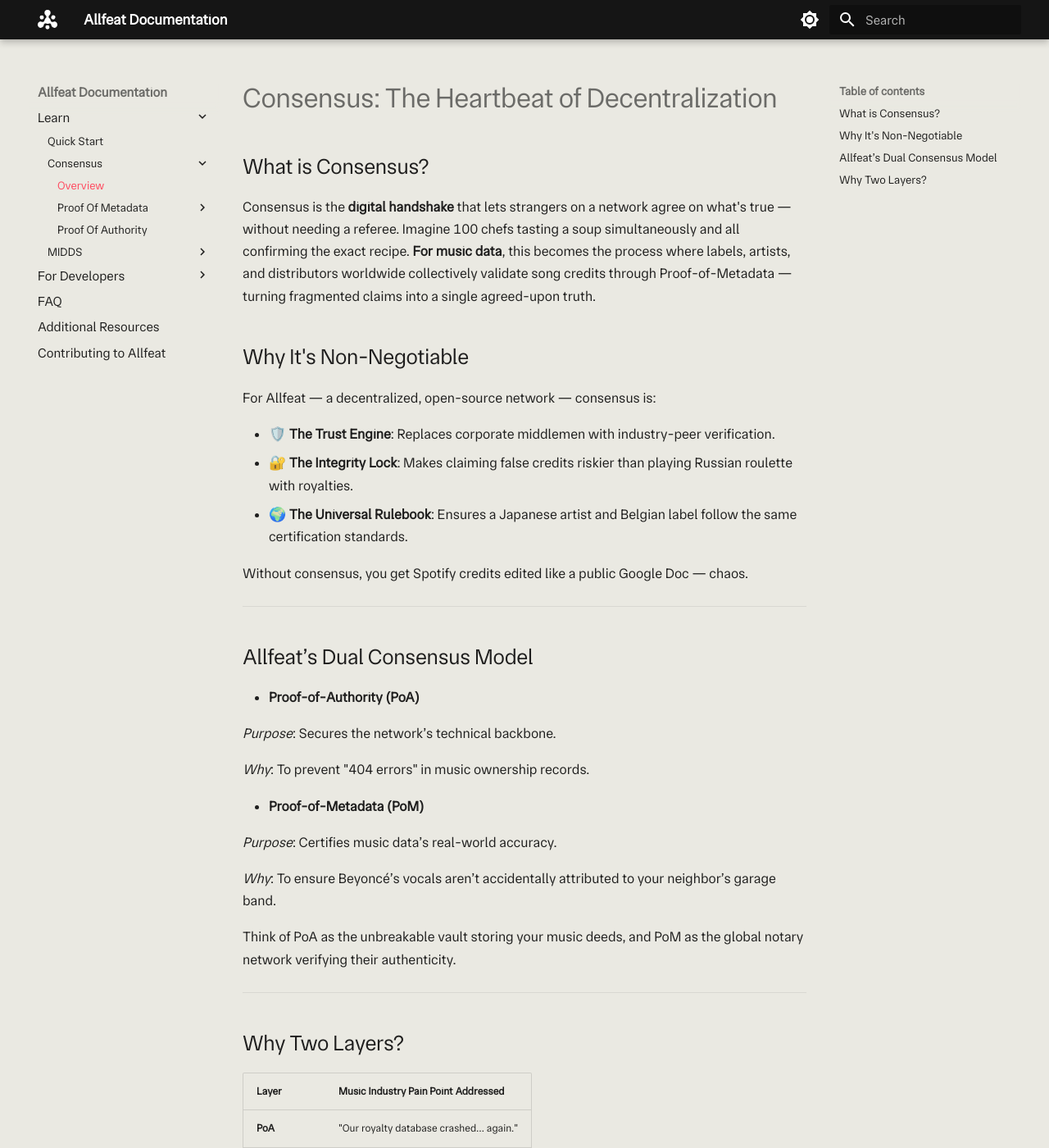
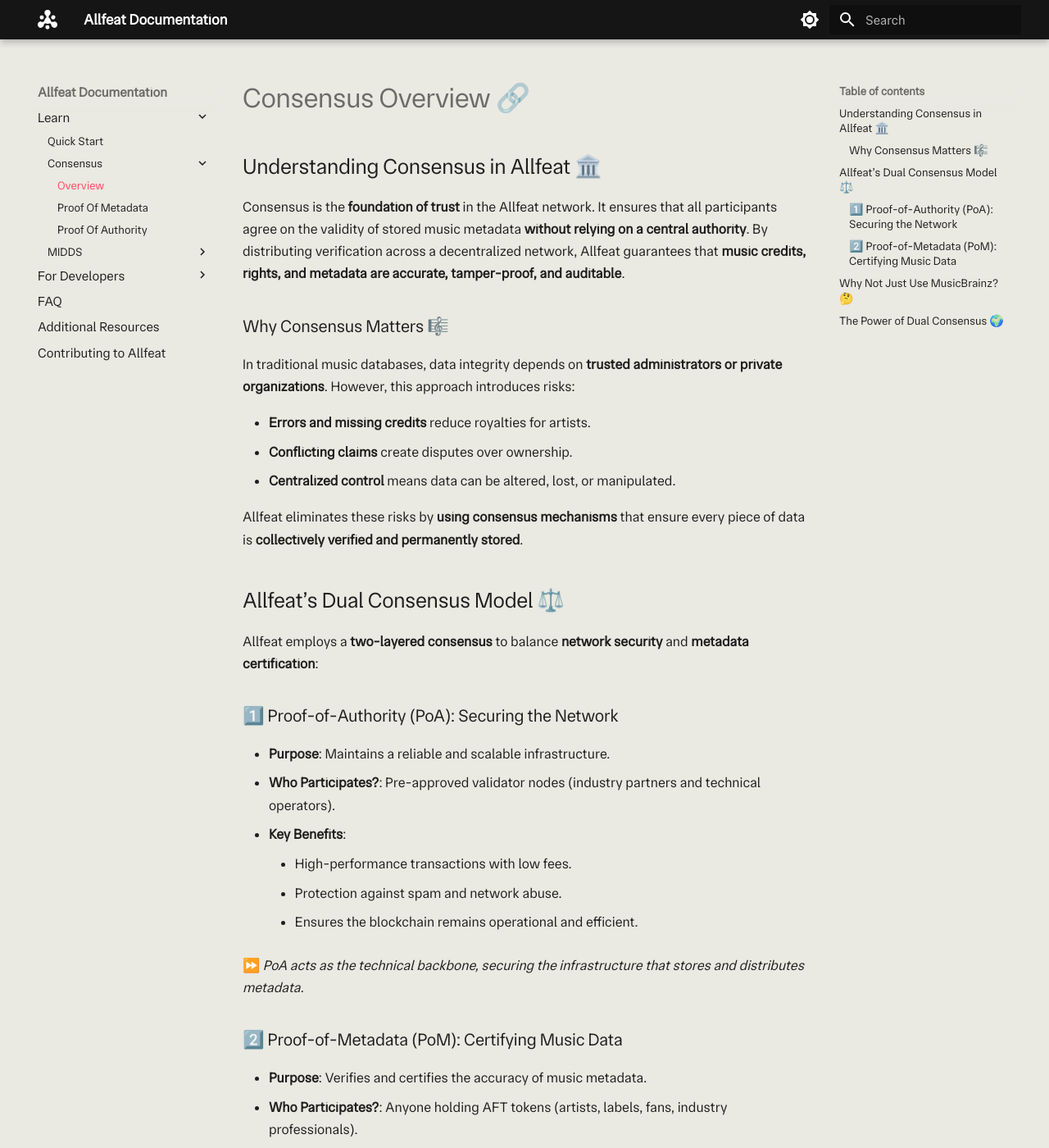
Before and after one commit to Allfeat/docs, an MkDocs documentation site: the page built from docs/learn/consensus/overview.md, in a window 1280 px wide and 1400 px high. Shown: the whole window at 82% size. Built offline with MkDocs 1.6.1 and Material for MkDocs 9.7.7, drawn with Linux system fonts in a browser that asks for light colours; some of the changed text lies outside the part shown.

Commit message:
rewording again and new PoM changes

```diff
--- a/docs/learn/consensus/overview.md
+++ b/docs/learn/consensus/overview.md
@@ -1,44 +1,61 @@
-# Consensus: The Heartbeat of Decentralization
+# Consensus Overview 🔗
 
-## What is Consensus?
+## Understanding Consensus in Allfeat 🏛️
 
-Consensus is the **digital handshake** that lets strangers on a network agree on what's true — without needing a referee. Imagine 100 chefs tasting a soup simultaneously and all confirming the exact recipe. **For music data**, this becomes the process where labels, artists, and distributors worldwide collectively validate song credits through Proof-of-Metadata — turning fragmented claims into a single agreed-upon truth.
+Consensus is the **foundation of trust** in the Allfeat network. It ensures that all participants agree on the validity of stored music metadata **without relying on a central authority**. By distributing verification across a decentralized network, Allfeat guarantees that **music credits, rights, and metadata are accurate, tamper-proof, and auditable**.
 
-## Why It's Non-Negotiable
+### Why Consensus Matters 🎼
 
-For Allfeat — a decentralized, open-source network — consensus is:
+In traditional music databases, data integrity depends on **trusted administrators or private organizations**. However, this approach introduces risks:
 
-- 🛡️ **The Trust Engine**: Replaces corporate middlemen with industry-peer verification.
-- 🔐 **The Integrity Lock**: Makes claiming false credits riskier than playing Russian roulette with royalties.
-- 🌍 **The Universal Rulebook**: Ensures a Japanese artist and Belgian label follow the same certification standards.
+-   **Errors and missing credits** reduce royalties for artists.
+-   **Conflicting claims** create disputes over ownership.
+-   **Centralized control** means data can be altered, lost, or manipulated.
 
-Without consensus, you get Spotify credits edited like a public Google Doc — chaos.
+Allfeat eliminates these risks by **using consensus mechanisms** that ensure every piece of data is **collectively verified and permanently stored**.
 
----
+## Allfeat’s Dual Consensus Model ⚖️
 
-## Allfeat’s Dual Consensus Model
+Allfeat employs a **two-layered consensus** to balance **network security** and **metadata certification**:
 
-- **Proof-of-Authority (PoA)**
+### 1️⃣ Proof-of-Authority (PoA): Securing the Network
 
-  _Purpose_: Secures the network’s technical backbone.
+-   **Purpose**: Maintains a reliable and scalable infrastructure.
+-   **Who Participates?**: Pre-approved validator nodes (industry partners and technical operators).
+-   **Key Benefits**:
+    -   High-performance transactions with low fees.
+    -   Protection against spam and network abuse.
+    -   Ensures the blockchain remains operational and efficient.
 
-  _Why_: To prevent "404 errors" in music ownership records.
+⏩ _PoA acts as the technical backbone, securing the infrastructure that stores and distributes metadata._
 
-- **Proof-of-Metadata (PoM)**
+### 2️⃣ Proof-of-Metadata (PoM): Certifying Music Data
 
-  _Purpose_: Certifies music data’s real-world accuracy.
+-   **Purpose**: Verifies and certifies the accuracy of music metadata.
+-   **Who Participates?**: Anyone holding AFT tokens (artists, labels, fans, industry professionals).
+-   **How It Works?**:
+    -   Users submit metadata and **stake tokens** as collateral.
+    -   The community reviews the data, with the ability to **contest inaccuracies**.
+    -   If no valid contestation occurs within 21 days, the metadata is **permanently certified**.
+    -   If contested, a **voting system** determines validity, and incorrect submissions forfeit their collateral.
 
-  _Why_: To ensure Beyoncé’s vocals aren’t accidentally attributed to your neighbor’s garage band.
+🎯 _PoM transforms music metadata into a collectively maintained and financially backed asset._
 
-Think of PoA as the unbreakable vault storing your music deeds, and PoM as the global notary network verifying their authenticity.
+## Why Not Just Use MusicBrainz? 🤔
 
----
+MusicBrainz is an **open-source and community-driven** database for music metadata, but it lacks:
 
-## Why Two Layers?
+-   **Economic incentives** to ensure accurate and complete data.
+-   **Immutable certification**, meaning data can be changed at any time.
+-   **Cryptographic proof** that verifies the integrity of stored information.
 
-| Layer   | Music Industry Pain Point Addressed    |
-| ------- | -------------------------------------- |
-| **PoA** | "Our royalty database crashed… again." |
-| **PoM** | "Wait, who actually owns this sample?" |
+Allfeat **builds on the strengths of projects like MusicBrainz** while introducing **blockchain-based assurances** to prevent data loss, manipulation, or disputes.
 
-Together, they ensure Allfeat is both **technically bulletproof** and **industrially trustworthy** — the Rosetta Stone for music metadata.
+## The Power of Dual Consensus 🌍
+
+By combining **PoA for network security** and **PoM for metadata validation**, Allfeat ensures:
+✅ **Secure and efficient infrastructure** for music data storage.
+✅ **Transparent and verifiable certification** of song credits and rights.
+✅ **A sustainable incentive model** that rewards contributors for maintaining high-quality metadata.
+
+This innovative approach transforms **music metadata from fragmented information into a trusted, shared, and financially supported industry standard**. 🚀
--- a/docs/learn/index.md
+++ b/docs/learn/index.md
@@ -1,72 +1,55 @@
-# Welcome to Allfeat Documentation 🎵
+# Quick Start 🚀🎵
 
-This **Learn** section will guide you through Allfeat’s vision, how it works, and its real-world benefits for the music industry. No blockchain expertise required!
+## Welcome to Allfeat
 
----
+Allfeat is an **open and decentralized music data registry** designed to provide a universal, transparent, and community-driven way to store and certify music-related information. Unlike traditional databases controlled by centralized entities, Allfeat ensures that **music metadata remains accessible, tamper-proof, and collectively maintained** by industry participants.
 
-## Allfeat in 1 Minute ⏱️
+## Why Allfeat? 🎼
 
-Imagine a **global collaborative registry** where any actors (fans, labels, artists, music professionals...) can:
+The music industry suffers from **inconsistent metadata**, missing credits, and lost royalties due to fragmented and closed databases. Allfeat solves this by offering a **shared and structured music data repository** where everyone—artists, labels, rights holders, and fans—can contribute, verify, and benefit.
 
--   ✅ **Register** music information (songs, credits, rights, ...)
--   ✅ **Collectively certify** its authenticity
--   ✅ **Protect** this data from tampering
+### What Makes Allfeat Different? 🔍
 
-Unlike traditional databases controlled by a single company, Allfeat works like a **self-governing public library** 🔗 — powered by a universal token economy and tamper-proof rules — where every entry is validated by industry experts.
+Many existing projects, such as **MusicBrainz**, provide open and collaborative music databases. However, these systems rely on trust without built-in incentives or guarantees. **Allfeat leverages blockchain technology** to introduce **economic and cryptographic assurances**, ensuring that metadata is **verifiable, tamper-proof, and economically incentivized** to remain accurate and complete.
 
----
+### What You Can Do with Allfeat ✅
 
-## What’s a Blockchain? 📖
+-   **Register music information** (works, artists, releases, rights...)
+-   **Collaboratively verify and certify** its accuracy
+-   **Ensure data permanence and traceability**
 
-Think of blockchain as:
+Instead of relying on a single entity to validate information, Allfeat distributes governance across its participants, ensuring data integrity through **transparent, economic, and reputation-based incentives**.
 
--   A **shared digital ledger** maintained by all participants
--   Where every page (= block) contains verified information
--   **Impossible to alter** once approved (even by its creators)
+## How Allfeat Works 🔗
 
-**Why use this technology?**
+Allfeat operates on a **dual-layer consensus** to secure and validate music data:
 
--   ➜ Eliminate centralized databases vulnerable to errors/abuse
--   ➜ Create a universal source of truth accessible to all
--   ➜ Automate trust through transparent rules
+### 1️⃣ Technical Layer: Proof-of-Authority (PoA)
 
----
+-   Ensures a **stable and efficient network** infrastructure.
+-   Managed by pre-approved industry partners.
+-   Provides enterprise-grade reliability and security.
 
-## How Allfeat Achieves Consensus
+### 2️⃣ Metadata Layer: Proof-of-Metadata (PoM)
 
-Allfeat's unique **dual-layer consensus** enables decentralized agreement across the music industry:
+-   Governs the **validation and certification of music data**.
+-   Open to all participants through **staking and verification**.
+-   Ensures that only **verified and valuable data** is stored permanently.
 
-### 1. Proof-of-Authority (Technical Layer)
+By utilizing **blockchain technology**, Allfeat prevents unauthorized alterations while enabling a **decentralized and auditable** certification of music metadata.
 
--   **Role**: Secures the network infrastructure
--   **Validators**: Pre-approved nodes (music tech partners)
--   **Key Benefit**: Enterprise-grade reliability
+## MIDDS: The Common Language of Music Data 📜
 
-### 2. Proof-of-Metadata (Industry Layer)
+Allfeat introduces **MIDDS (Music Industry Decentralized Data Structures)**, a standardized way to represent musical works, recordings, artists, and rights. MIDDS replaces fragmented, inconsistent databases with a **unified, structured, and verifiable registry**.
 
--   **Role**: Certifies music data legitimacy
--   **Validators**: Recognized industry entities (labels, PROs...)
--   **Key Benefit**: Crowd-vetted accuracy
+### Core Principles 🔑
 
-This combination allows:
+-   **Community-Driven Governance**: Data accuracy is ensured by stakeholders, not a central authority.
+-   **Immutable History**: Each entry is time-stamped, preventing data loss or manipulation.
+-   **Structured Metadata**: Predefined templates improve consistency and interoperability.
 
--   🛡️ **Secure storage** of music data
--   🎵 **Industry-aligned validation** of content
--   ⚖️ **Fair governance** through $ALFT token mechanics
+## The Bigger Picture 🌍
 
-## MIDDS: The Allfeat Language of Music Data
+By **fixing metadata inaccuracies** that cost artists billions in lost royalties, Allfeat transforms music metadata from **a liability into a shared, auditable, and valuable asset**. Through a **collaborative, transparent, and economically aligned system**, Allfeat paves the way for **a more equitable and efficient music industry**.
 
-MIDDS standardizes music data (track, musical work, perfomers, right owners, releases...) as blockchain-certified structures, replacing fragmented databases with a global, tamper-proof registry.
-
-### Core Principles
-
--   **Community Governance**: Stakeholders validate data, not centralized platforms.
--   **Immutable Trail**: Timestamped changes erase "who edited what" disputes.
--   **Template-Driven Design**: Predefined structures for every music entity.
-
-### Why It Exists
-
--   🔍 Fixes metadata errors costing artists $2.5B/year in lost royalties.
--   🔗 Turns subjective claims into auditable facts via cryptographic proof.
-
-By standardizing how data is structured, MIDDS may turns chaos into interoperability.
+🚀 Ready to explore? Dive deeper into how Allfeat works in the next sections!
--- a/mkdocs.yml
+++ b/mkdocs.yml
@@ -54,12 +54,10 @@
       - Quick Start: "learn/index.md"
       - Consensus:
          - Overview: "learn/consensus/overview.md"
-         - Proof Of Metadata:
-           - Overview: "learn/consensus/pom/overview.md"
-           - Workflow: "learn/consensus/pom/workflow.md"
-         - Proof Of Authority: ""
+         - Proof Of Metadata: "learn/consensus/pom.md"
+         - Proof Of Authority: "learn/consensus/poa.md"
       - MIDDS:
-        - Overview: ""
+        - Overview: "learn/midds/overview.md"
         - Rights Owner: ""
         - Musical Work: ""
         - Performer: ""
```
Also changed, not shown: docs/learn/consensus/poa.md (added, +51 -0 lines), docs/learn/consensus/pom.md (+66 -0 lines), docs/learn/consensus/pom/overview.md (deleted, +0 -74 lines), docs/learn/consensus/pom/workflow.md (deleted, +0 -60 lines), docs/learn/midds/overview.md (added, +45 -0 lines).
